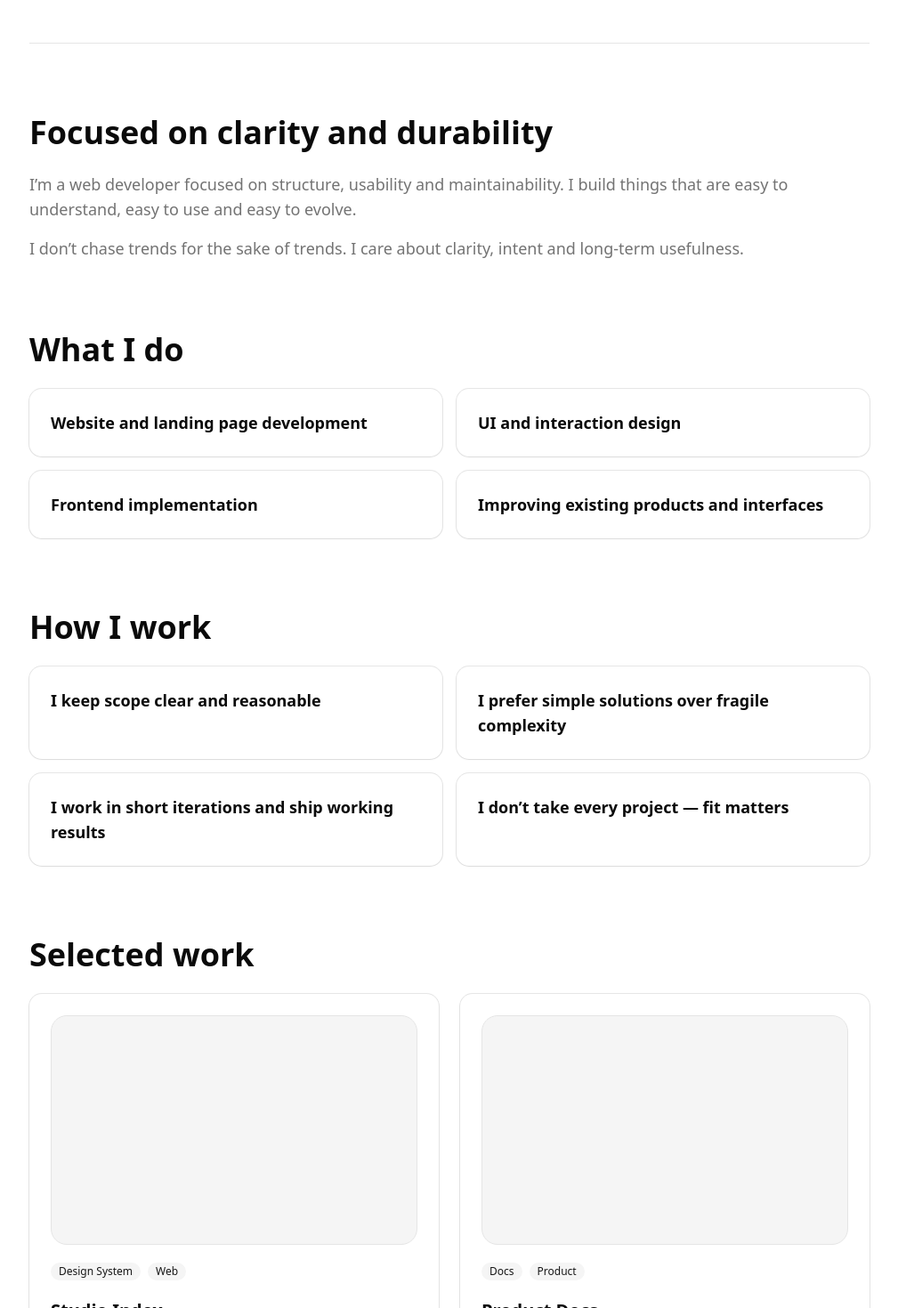
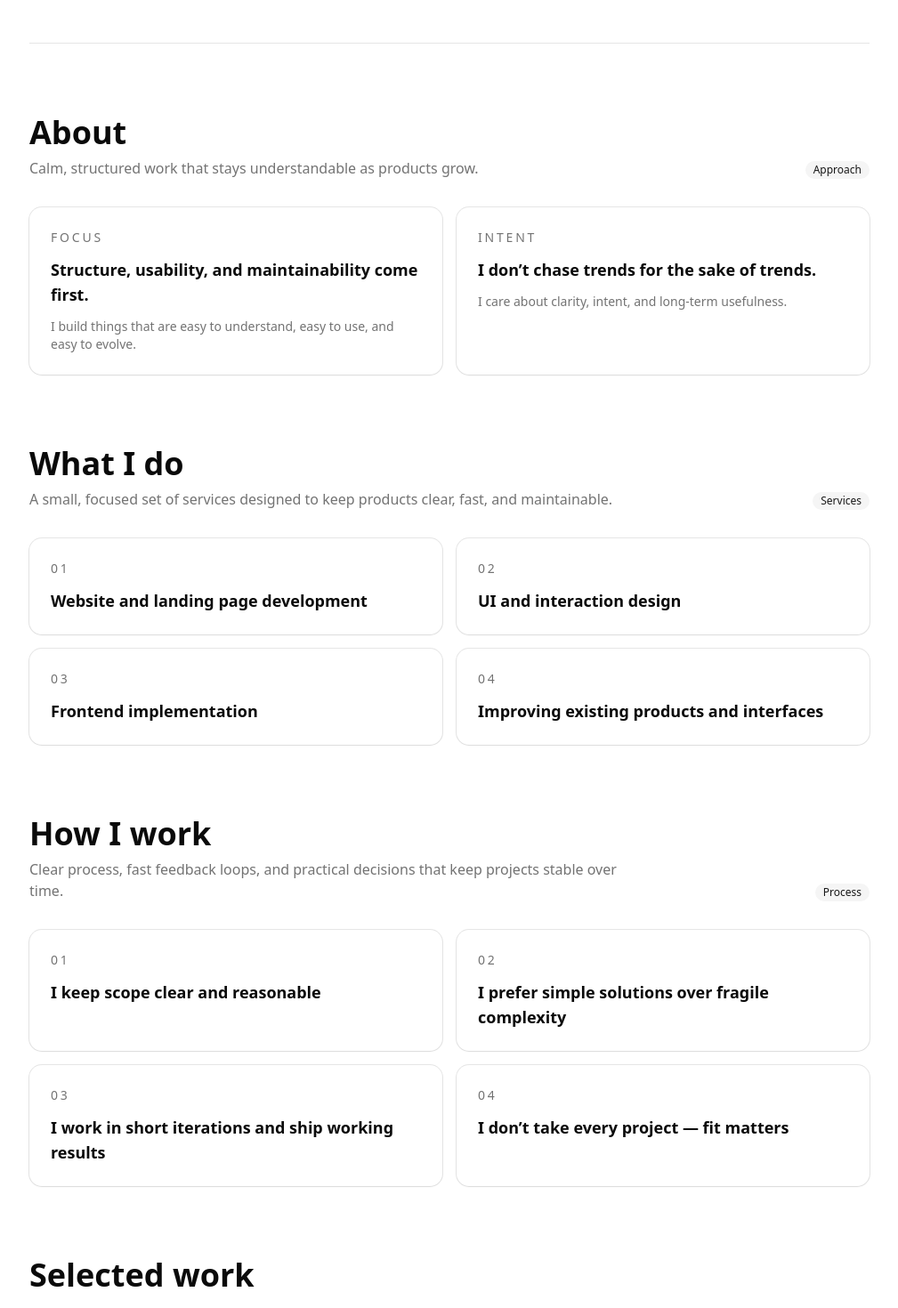
Before and after one commit to paulbgtr/paulbg.dev, a Next.js app: page / in a window 1280 px wide. Shown: the part 980-2450 px from the top of the page at 89% size, without its empty margins (135-1144 px from the left). Built offline with nearby package versions, Linux system fonts and the light colour scheme.

Commit message:
polish section's UI

```diff
--- a/app/page.tsx
+++ b/app/page.tsx
@@ -62,69 +62,160 @@ export default function Page() {
 
         <Separator />
 
-        <section className="grid gap-6">
-          <div className="flex items-center gap-3">
-            <h2 className="text-3xl font-semibold md:text-4xl">
-              Focused on clarity and durability
-            </h2>
-          </div>
-          <div className="grid gap-4 text-muted-foreground md:text-lg">
-            <p>
-              I’m a web developer focused on structure, usability and
-              maintainability. I build things that are easy to understand, easy
-              to use and easy to evolve.
-            </p>
-            <p>
-              I don’t chase trends for the sake of trends. I care about clarity,
-              intent and long-term usefulness.
+        <section className="grid gap-8">
+          <div className="flex flex-col gap-3 md:flex-row md:items-end md:justify-between">
+            <div className="grid gap-2">
+              <h2 className="text-3xl font-semibold md:text-4xl">About</h2>
+              <p className="max-w-2xl text-muted-foreground">
+                Calm, structured work that stays understandable as products
+                grow.
               </p>
             </div>
-        </section>
-
-        <section className="grid gap-6">
-          <h2 className="text-3xl font-semibold md:text-4xl">What I do</h2>
+            <Badge variant="secondary" className="w-fit">
+              Approach
+            </Badge>
+          </div>
           <div className="grid gap-4 md:grid-cols-2">
             <Card className="border-border bg-card p-6">
+              <div className="grid gap-3">
+                <div className="text-sm uppercase tracking-[0.2em] text-muted-foreground">
+                  Focus
+                </div>
                 <p className="text-lg font-semibold">
-                Website and landing page development
+                  Structure, usability, and maintainability come first.
                 </p>
+                <p className="text-sm text-muted-foreground">
+                  I build things that are easy to understand, easy to use, and
+                  easy to evolve.
+                </p>
+              </div>
             </Card>
             <Card className="border-border bg-card p-6">
-              <p className="text-lg font-semibold">UI and interaction design</p>
-            </Card>
-            <Card className="border-border bg-card p-6">
-              <p className="text-lg font-semibold">Frontend implementation</p>
-            </Card>
-            <Card className="border-border bg-card p-6">
+              <div className="grid gap-3">
+                <div className="text-sm uppercase tracking-[0.2em] text-muted-foreground">
+                  Intent
+                </div>
                 <p className="text-lg font-semibold">
-                Improving existing products and interfaces
+                  I don’t chase trends for the sake of trends.
                 </p>
+                <p className="text-sm text-muted-foreground">
+                  I care about clarity, intent, and long-term usefulness.
+                </p>
+              </div>
             </Card>
           </div>
         </section>
 
-        <section className="grid gap-6">
-          <h2 className="text-3xl font-semibold md:text-4xl">How I work</h2>
+        <section className="grid gap-8">
+          <div className="flex flex-col gap-3 md:flex-row md:items-end md:justify-between">
+            <div className="grid gap-2">
+              <h2 className="text-3xl font-semibold md:text-4xl">What I do</h2>
+              <p className="max-w-2xl text-muted-foreground">
+                A small, focused set of services designed to keep products
+                clear, fast, and maintainable.
+              </p>
+            </div>
+            <Badge variant="secondary" className="w-fit">
+              Services
+            </Badge>
+          </div>
           <div className="grid gap-4 md:grid-cols-2">
             <Card className="border-border bg-card p-6">
+              <div className="grid gap-3">
+                <div className="text-sm uppercase tracking-[0.2em] text-muted-foreground">
+                  01
+                </div>
+                <p className="text-lg font-semibold">
+                  Website and landing page development
+                </p>
+              </div>
+            </Card>
+            <Card className="border-border bg-card p-6">
+              <div className="grid gap-3">
+                <div className="text-sm uppercase tracking-[0.2em] text-muted-foreground">
+                  02
+                </div>
+                <p className="text-lg font-semibold">
+                  UI and interaction design
+                </p>
+              </div>
+            </Card>
+            <Card className="border-border bg-card p-6">
+              <div className="grid gap-3">
+                <div className="text-sm uppercase tracking-[0.2em] text-muted-foreground">
+                  03
+                </div>
+                <p className="text-lg font-semibold">
+                  Frontend implementation
+                </p>
+              </div>
+            </Card>
+            <Card className="border-border bg-card p-6">
+              <div className="grid gap-3">
+                <div className="text-sm uppercase tracking-[0.2em] text-muted-foreground">
+                  04
+                </div>
+                <p className="text-lg font-semibold">
+                  Improving existing products and interfaces
+                </p>
+              </div>
+            </Card>
+          </div>
+        </section>
+
+        <section className="grid gap-8">
+          <div className="flex flex-col gap-3 md:flex-row md:items-end md:justify-between">
+            <div className="grid gap-2">
+              <h2 className="text-3xl font-semibold md:text-4xl">How I work</h2>
+              <p className="max-w-2xl text-muted-foreground">
+                Clear process, fast feedback loops, and practical decisions that
+                keep projects stable over time.
+              </p>
+            </div>
+            <Badge variant="secondary" className="w-fit">
+              Process
+            </Badge>
+          </div>
+          <div className="grid gap-4 md:grid-cols-2">
+            <Card className="border-border bg-card p-6">
+              <div className="grid gap-3">
+                <div className="text-sm uppercase tracking-[0.2em] text-muted-foreground">
+                  01
+                </div>
                 <p className="text-lg font-semibold">
                   I keep scope clear and reasonable
                 </p>
+              </div>
             </Card>
             <Card className="border-border bg-card p-6">
+              <div className="grid gap-3">
+                <div className="text-sm uppercase tracking-[0.2em] text-muted-foreground">
+                  02
+                </div>
                 <p className="text-lg font-semibold">
                   I prefer simple solutions over fragile complexity
                 </p>
+              </div>
             </Card>
             <Card className="border-border bg-card p-6">
+              <div className="grid gap-3">
+                <div className="text-sm uppercase tracking-[0.2em] text-muted-foreground">
+                  03
+                </div>
                 <p className="text-lg font-semibold">
                   I work in short iterations and ship working results
                 </p>
+              </div>
             </Card>
             <Card className="border-border bg-card p-6">
+              <div className="grid gap-3">
+                <div className="text-sm uppercase tracking-[0.2em] text-muted-foreground">
+                  04
+                </div>
                 <p className="text-lg font-semibold">
                   I don’t take every project — fit matters
                 </p>
+              </div>
             </Card>
           </div>
         </section>
@@ -204,14 +295,52 @@ export default function Page() {
 
         <Separator />
 
-        <section className="grid gap-4">
+        <section className="grid gap-6">
+          <div className="flex flex-col gap-3 md:flex-row md:items-end md:justify-between">
+            <div className="grid gap-2">
               <h2 className="text-3xl font-semibold md:text-4xl">Contact</h2>
-          <p className="text-muted-foreground md:text-lg">
-            If you think we might be a good fit — email me at{" "}
-            <span className="font-semibold text-foreground">
-              your@email.com
-            </span>
+              <p className="max-w-2xl text-muted-foreground">
+                If you think we might be a good fit, send a short note and a
+                link to what you’re building.
               </p>
+            </div>
+            <Badge variant="secondary" className="w-fit">
+              Availability
+            </Badge>
+          </div>
+          <Card className="border-border bg-card p-6">
+            <div className="grid gap-4 md:grid-cols-[1.2fr_1fr] md:items-center">
+              <div className="grid gap-2">
+                <p className="text-sm uppercase tracking-[0.2em] text-muted-foreground">
+                  Email
+                </p>
+                <p className="text-2xl font-semibold">your@email.com</p>
+                <p className="text-sm text-muted-foreground">
+                  I reply within 2–3 business days.
+                </p>
+              </div>
+              <div className="flex flex-wrap gap-2 md:justify-end">
+                <Button asChild size="lg">
+                  <a href="mailto:your@email.com">Email me</a>
+                </Button>
+                <Button asChild variant="secondary" size="lg">
+                  <a href="https://cal.com/your-handle">Schedule</a>
+                </Button>
+              </div>
+            </div>
+            <Separator className="my-5" />
+            <div className="flex flex-wrap gap-2">
+              <Button asChild variant="ghost" size="sm">
+                <a href="https://github.com/your-handle">GitHub</a>
+              </Button>
+              <Button asChild variant="ghost" size="sm">
+                <a href="https://www.linkedin.com/in/your-handle">LinkedIn</a>
+              </Button>
+              <Button asChild variant="ghost" size="sm">
+                <a href="https://x.com/your-handle">X</a>
+              </Button>
+            </div>
+          </Card>
         </section>
       </div>
     </main>
```
Lines whose indentation alone changed are shown as unchanged.
